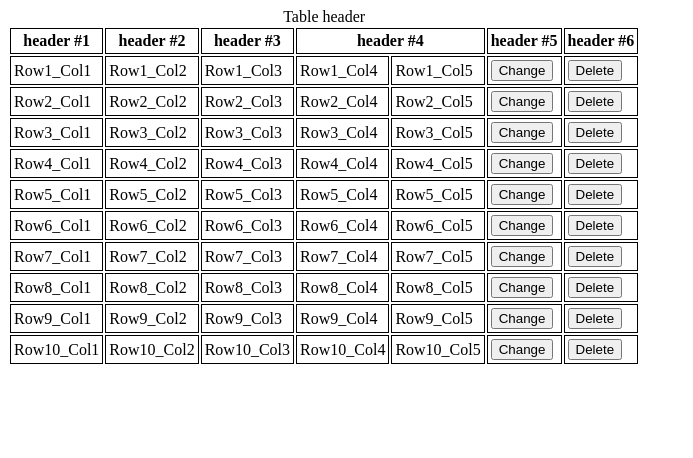
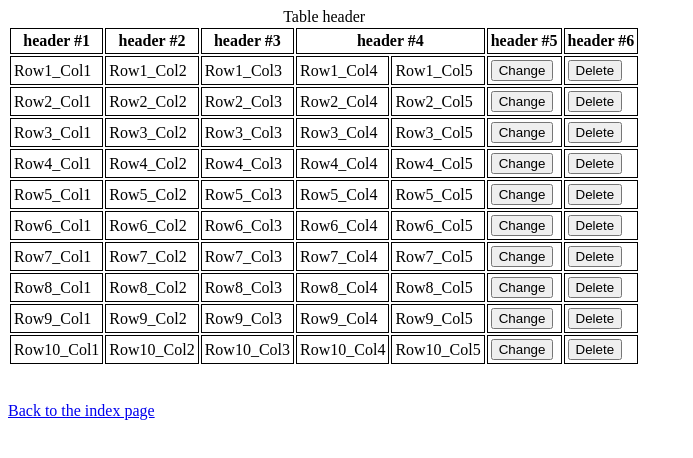
Before and after one commit to kirill-lavrenyuk/web_course, a plain HTML site: page Lesson 1/items.html in a window 1280 px wide. Shown: the whole page, without its empty margins (0-693 px from the left). Drawn offline with Linux system fonts and the light colour scheme.

Commit message:
Lesson 1 homework

```diff
--- a/Lesson 1/items.html
+++ b/Lesson 1/items.html
@@ -139,6 +139,8 @@
         </tbody>
 
     </table>
+    <br><br>
+    <a href="../Lesson 1/index.html">Back to the index page</a>
 </body>
 
 </html>
```
